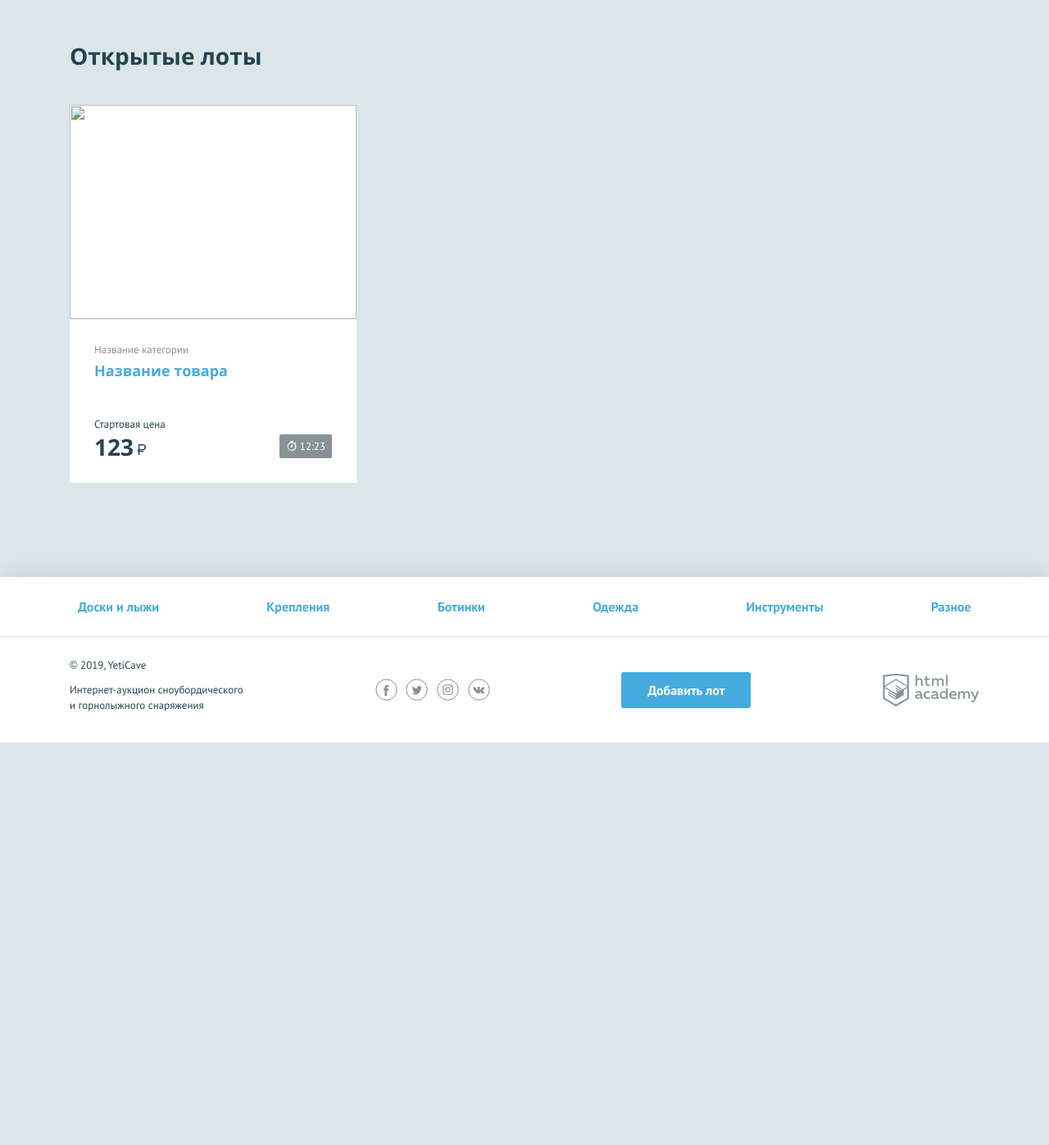
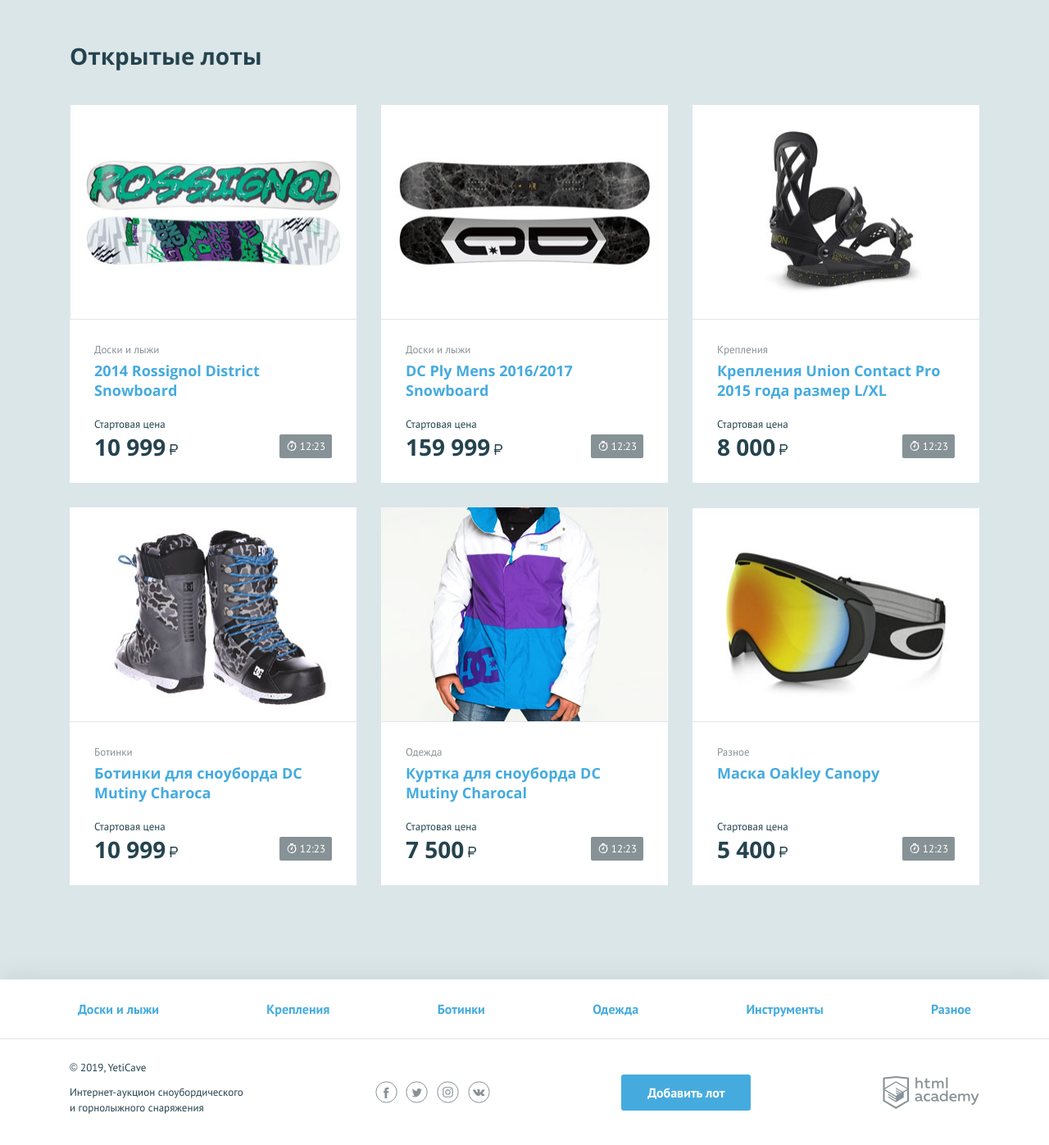
Before and after one commit to goodwin1977/630381-yeticave-9, a PHP site: page / in a window 1280 px wide. Shown: the part 508-1905 px from the top of the page at 82% size. Before the commit the page ends 1414 px from the top, so only its background shows below. Run offline with PHP 8.4, Linux system fonts and the light colour scheme; some libraries are stand-ins or nearby versions.

Commit message:
поправил функцию форматирования стоимости в выводе лотов

```diff
--- a/index.php
+++ b/index.php
@@ -120,25 +120,26 @@ function format_price($price_float)
         </div>
         <ul class="lots__list">
             <!--заполните этот список из массива с товарами-->
-            <!--  -->
+            <?php foreach($lots as $k => $v): ?>
                 <li class="lots__item lot">
                     <div class="lot__image">
-                    <img src="" width="350" height="260" alt="">
+                        <img src="<?=$v['url'];?>" width="350" height="260" alt="">
                     </div>
                     <div class="lot__info">
-                    <span class="lot__category">Название категории</span>
-                    <h3 class="lot__title"><a class="text-link" href="pages/lot.html">Название товара</a></h3>
+                        <span class="lot__category"><?=$v['cat'];?></span>
+                        <h3 class="lot__title"><a class="text-link" href="pages/lot.html"><?=$v['lot_title'];?></a></h3>
                         <div class="lot__state">
                             <div class="lot__rate">
                                 <span class="lot__amount">Стартовая цена</span>
-                            <span class="lot__cost"><?=format_price(123);?><b class="rub">р</b></span>
+                                <span class="lot__cost"><?=format_price($v['price']);?><b class="rub">р</b></span>
                             </div>
                             <div class="lot__timer timer">
                                 12:23
                             </div>
                         </div>
+                    </div>
                 </li>
-
+            <? endforeach; ?>
         </ul>
     </section>
 </main>
```
Lines whose indentation alone changed are shown as unchanged.
